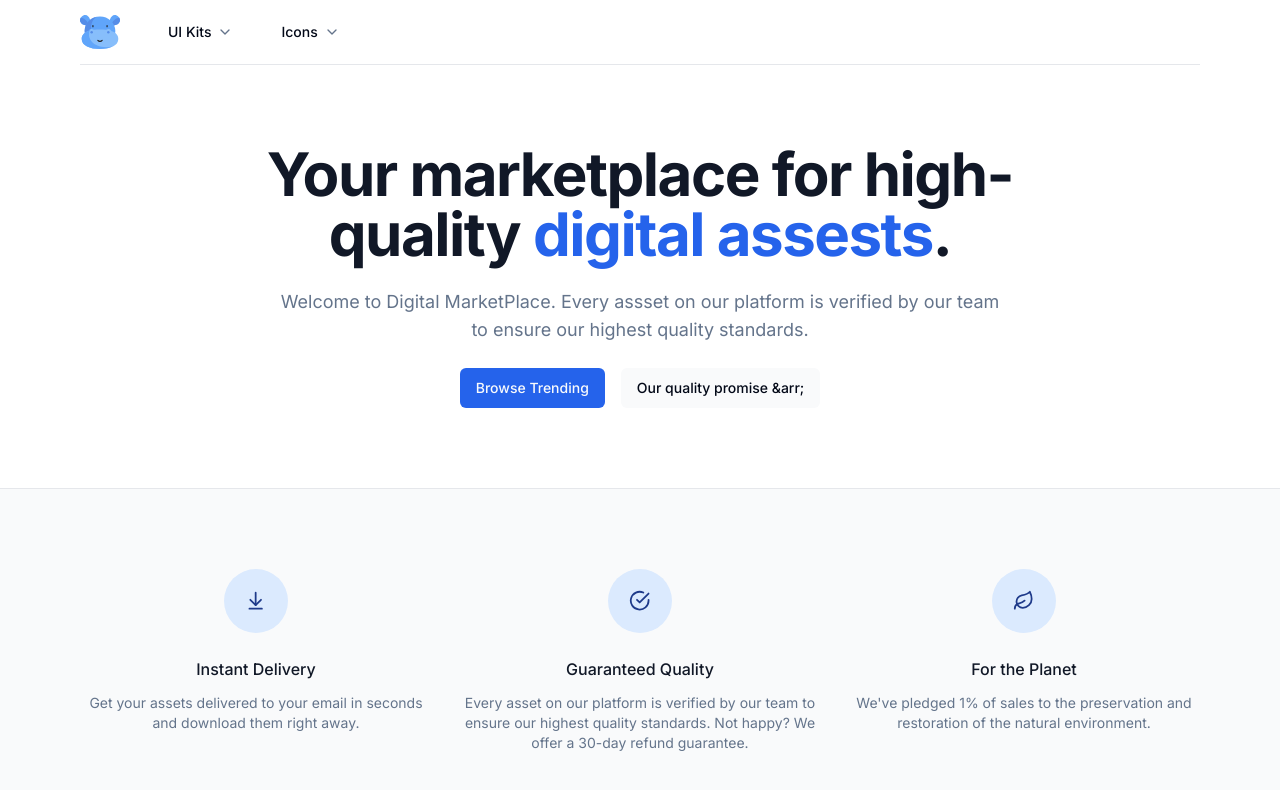
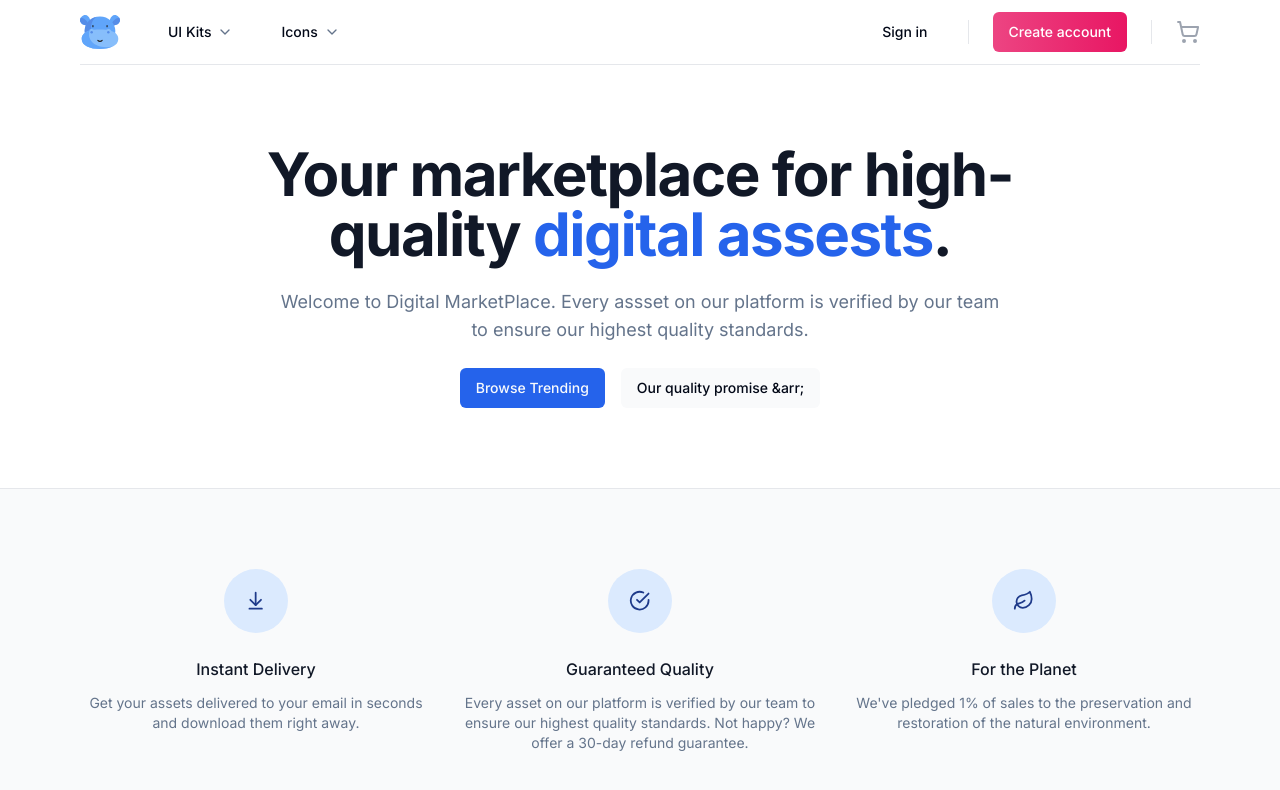
Before and after one commit to minhhung2703/defense_project, a Next.js app: page / in a window 1280 px wide. Shown: the top 790 px of the page. Built offline with nearby package versions, Linux system fonts and the light colour scheme.

Commit message:
Adding-button on Navbar

```diff
--- a/package.json
+++ b/package.json
@@ -9,6 +9,7 @@
     "lint": "next lint"
   },
   "dependencies": {
+    "@radix-ui/react-dialog": "^1.0.5",
     "@radix-ui/react-slot": "^1.0.2",
     "class-variance-authority": "^0.7.0",
     "clsx": "^2.1.0",
--- /dev/null
+++ b/src/components/Cart.tsx
@@ -0,0 +1,18 @@
+import { ShoppingCart } from "lucide-react";
+import React from "react";
+import { Sheet, SheetTrigger } from "./ui/sheet";
+
+const Cart = () => {
+  return (
+    <Sheet>
+      <SheetTrigger className="group -m-2 flex items-center p-2">
+        <ShoppingCart
+          aria-hidden="true"
+          className="h-6 w-6 flex-shrink-0 text-gray-400 group:hover:text-gray-500"
+        />
+      </SheetTrigger>
+    </Sheet>
+  );
+};
+
+export default Cart;
--- a/src/components/NavItem.tsx
+++ b/src/components/NavItem.tsx
@@ -64,7 +64,7 @@
                           src={item.imageSrc}
                           alt="Product category Image"
                           fill
-                          className="onject-cover object-center"
+                          className="object-cover object-center"
                         />
                       </div>
 
--- a/src/components/Navbar.tsx
+++ b/src/components/Navbar.tsx
@@ -2,8 +2,12 @@
 import { MaxWidthWrapper } from "./MaxWidthWrapper";
 import { Icons } from "./Icons";
 import NavItems from "./NavItems";
+import { buttonVariants } from "./ui/button";
+import { Span } from "next/dist/trace";
+import Cart from "./Cart";
 
 const Navbar = () => {
+  const user = null;
   return (
     <div className="bg-white sticky z-50 top-0 inset-x-0 h-16">
       <header className="relative bg-white">
@@ -20,6 +24,55 @@
                 {/* NavItems */}
                 <NavItems />
               </div>
+
+              <div className="ml-auto flex items-center">
+                <div className="hidden md:flex sm:flex-1 md:items-center md:justify-center md:space-x-6">
+                  {user ? null : (
+                    <Link
+                      href="/sign-in"
+                      className={buttonVariants({ variant: "ghost" })}
+                    >
+                      Sign in
+                    </Link>
+                  )}
+                  {user ? null : (
+                    <span className="h-6 w-px bg-gray-200" aria-hidden="true" />
+                  )}
+
+                  {user ? (
+                    <p></p>
+                  ) : (
+                    <Link
+                      href="/sign-up"
+                      className={buttonVariants({ variant: "opacity" })}
+                      style={{
+                        color: "white",
+                        backgroundImage:
+                          "linear-gradient(90deg, rgba(232, 22, 99, 0.8), rgba(232, 22, 99, 1))",
+                      }}
+                    >
+                      Create account
+                    </Link>
+                  )}
+
+                  {user ? (
+                    <span className="h-6 w-px bg-gray-200" aria-hidden="true" />
+                  ) : null}
+
+                  {user ? null : (
+                    <div className="flex md:ml-6">
+                      <span
+                        className="h-6 w-px bg-gray-200"
+                        aria-hidden="true"
+                      />
+                    </div>
+                  )}
+
+                  <div className="ml-4 flow-root lg:ml-6">
+                    <Cart />
+                  </div>
+                </div>
+              </div>
             </div>
           </div>
         </MaxWidthWrapper>
--- a/src/components/ui/button.tsx
+++ b/src/components/ui/button.tsx
@@ -1,8 +1,8 @@
-import * as React from "react"
-import { Slot } from "@radix-ui/react-slot"
-import { cva, type VariantProps } from "class-variance-authority"
+import * as React from "react";
+import { Slot } from "@radix-ui/react-slot";
+import { cva, type VariantProps } from "class-variance-authority";
 
-import { cn } from "@/lib/utils"
+import { cn } from "@/lib/utils";
 
 const buttonVariants = cva(
   "inline-flex items-center justify-center whitespace-nowrap rounded-md text-sm font-medium ring-offset-background transition-colors focus-visible:outline-none focus-visible:ring-2 focus-visible:ring-ring focus-visible:ring-offset-2 disabled:pointer-events-none disabled:opacity-50",
@@ -17,6 +17,7 @@
         secondary:
           "bg-secondary text-secondary-foreground hover:bg-secondary/80",
         ghost: "hover:bg-accent hover:text-accent-foreground",
+        opacity: "hover:opacity-95 duration-400",
         link: "text-primary underline-offset-4 hover:underline",
       },
       size: {
@@ -31,26 +32,26 @@
       size: "default",
     },
   }
-)
+);
 
 export interface ButtonProps
   extends React.ButtonHTMLAttributes<HTMLButtonElement>,
     VariantProps<typeof buttonVariants> {
-  asChild?: boolean
+  asChild?: boolean;
 }
 
 const Button = React.forwardRef<HTMLButtonElement, ButtonProps>(
   ({ className, variant, size, asChild = false, ...props }, ref) => {
-    const Comp = asChild ? Slot : "button"
+    const Comp = asChild ? Slot : "button";
     return (
       <Comp
         className={cn(buttonVariants({ variant, size, className }))}
         ref={ref}
         {...props}
       />
-    )
+    );
   }
-)
-Button.displayName = "Button"
+);
+Button.displayName = "Button";
 
-export { Button, buttonVariants }
+export { Button, buttonVariants };
--- /dev/null
+++ b/src/components/ui/sheet.tsx
@@ -0,0 +1,140 @@
+"use client"
+
+import * as React from "react"
+import * as SheetPrimitive from "@radix-ui/react-dialog"
+import { cva, type VariantProps } from "class-variance-authority"
+import { X } from "lucide-react"
+
+import { cn } from "@/lib/utils"
+
+const Sheet = SheetPrimitive.Root
+
+const SheetTrigger = SheetPrimitive.Trigger
+
+const SheetClose = SheetPrimitive.Close
+
+const SheetPortal = SheetPrimitive.Portal
+
+const SheetOverlay = React.forwardRef<
+  React.ElementRef<typeof SheetPrimitive.Overlay>,
+  React.ComponentPropsWithoutRef<typeof SheetPrimitive.Overlay>
+>(({ className, ...props }, ref) => (
+  <SheetPrimitive.Overlay
+    className={cn(
+      "fixed inset-0 z-50 bg-black/80  data-[state=open]:animate-in data-[state=closed]:animate-out data-[state=closed]:fade-out-0 data-[state=open]:fade-in-0",
+      className
+    )}
+    {...props}
+    ref={ref}
+  />
+))
+SheetOverlay.displayName = SheetPrimitive.Overlay.displayName
+
+const sheetVariants = cva(
+  "fixed z-50 gap-4 bg-background p-6 shadow-lg transition ease-in-out data-[state=open]:animate-in data-[state=closed]:animate-out data-[state=closed]:duration-300 data-[state=open]:duration-500",
+  {
+    variants: {
+      side: {
+        top: "inset-x-0 top-0 border-b data-[state=closed]:slide-out-to-top data-[state=open]:slide-in-from-top",
+        bottom:
+          "inset-x-0 bottom-0 border-t data-[state=closed]:slide-out-to-bottom data-[state=open]:slide-in-from-bottom",
+        left: "inset-y-0 left-0 h-full w-3/4 border-r data-[state=closed]:slide-out-to-left data-[state=open]:slide-in-from-left sm:max-w-sm",
+        right:
+          "inset-y-0 right-0 h-full w-3/4  border-l data-[state=closed]:slide-out-to-right data-[state=open]:slide-in-from-right sm:max-w-sm",
+      },
+    },
+    defaultVariants: {
+      side: "right",
+    },
+  }
+)
+
+interface SheetContentProps
+  extends React.ComponentPropsWithoutRef<typeof SheetPrimitive.Content>,
+    VariantProps<typeof sheetVariants> {}
+
+const SheetContent = React.forwardRef<
+  React.ElementRef<typeof SheetPrimitive.Content>,
+  SheetContentProps
+>(({ side = "right", className, children, ...props }, ref) => (
+  <SheetPortal>
+    <SheetOverlay />
+    <SheetPrimitive.Content
+      ref={ref}
+      className={cn(sheetVariants({ side }), className)}
+      {...props}
+    >
+      {children}
+      <SheetPrimitive.Close className="absolute right-4 top-4 rounded-sm opacity-70 ring-offset-background transition-opacity hover:opacity-100 focus:outline-none focus:ring-2 focus:ring-ring focus:ring-offset-2 disabled:pointer-events-none data-[state=open]:bg-secondary">
+        <X className="h-4 w-4" />
+        <span className="sr-only">Close</span>
+      </SheetPrimitive.Close>
+    </SheetPrimitive.Content>
+  </SheetPortal>
+))
+SheetContent.displayName = SheetPrimitive.Content.displayName
+
+const SheetHeader = ({
+  className,
+  ...props
+}: React.HTMLAttributes<HTMLDivElement>) => (
+  <div
+    className={cn(
+      "flex flex-col space-y-2 text-center sm:text-left",
+      className
+    )}
+    {...props}
+  />
+)
+SheetHeader.displayName = "SheetHeader"
+
+const SheetFooter = ({
+  className,
+  ...props
+}: React.HTMLAttributes<HTMLDivElement>) => (
+  <div
+    className={cn(
+      "flex flex-col-reverse sm:flex-row sm:justify-end sm:space-x-2",
+      className
+    )}
+    {...props}
+  />
+)
+SheetFooter.displayName = "SheetFooter"
+
+const SheetTitle = React.forwardRef<
+  React.ElementRef<typeof SheetPrimitive.Title>,
+  React.ComponentPropsWithoutRef<typeof SheetPrimitive.Title>
+>(({ className, ...props }, ref) => (
+  <SheetPrimitive.Title
+    ref={ref}
+    className={cn("text-lg font-semibold text-foreground", className)}
+    {...props}
+  />
+))
+SheetTitle.displayName = SheetPrimitive.Title.displayName
+
+const SheetDescription = React.forwardRef<
+  React.ElementRef<typeof SheetPrimitive.Description>,
+  React.ComponentPropsWithoutRef<typeof SheetPrimitive.Description>
+>(({ className, ...props }, ref) => (
+  <SheetPrimitive.Description
+    ref={ref}
+    className={cn("text-sm text-muted-foreground", className)}
+    {...props}
+  />
+))
+SheetDescription.displayName = SheetPrimitive.Description.displayName
+
+export {
+  Sheet,
+  SheetPortal,
+  SheetOverlay,
+  SheetTrigger,
+  SheetClose,
+  SheetContent,
+  SheetHeader,
+  SheetFooter,
+  SheetTitle,
+  SheetDescription,
+}
--- a/tailwind.config.ts
+++ b/tailwind.config.ts
@@ -18,6 +18,8 @@
     },
     extend: {
       colors: {
+        pink_light: "#FED7E2",
+        pink_bold: "#EA4C89",
         border: "hsl(var(--border))",
         input: "hsl(var(--input))",
         ring: "hsl(var(--ring))",
```
Also changed, not shown: 1 other file (tests, documents, lock files or other folders).
